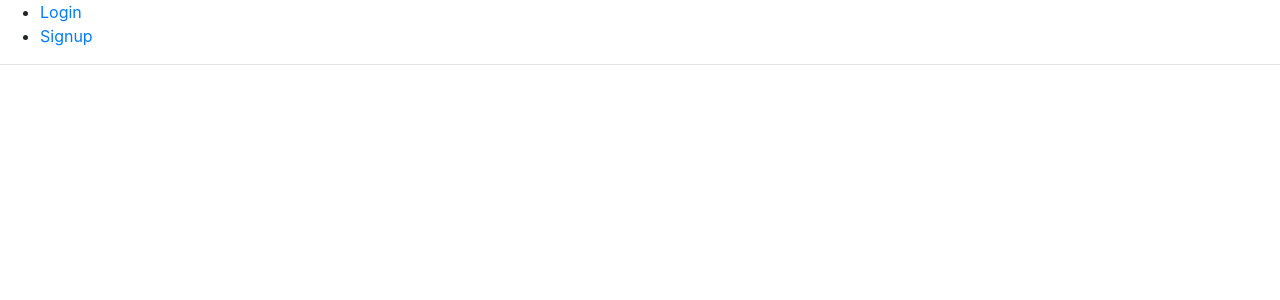
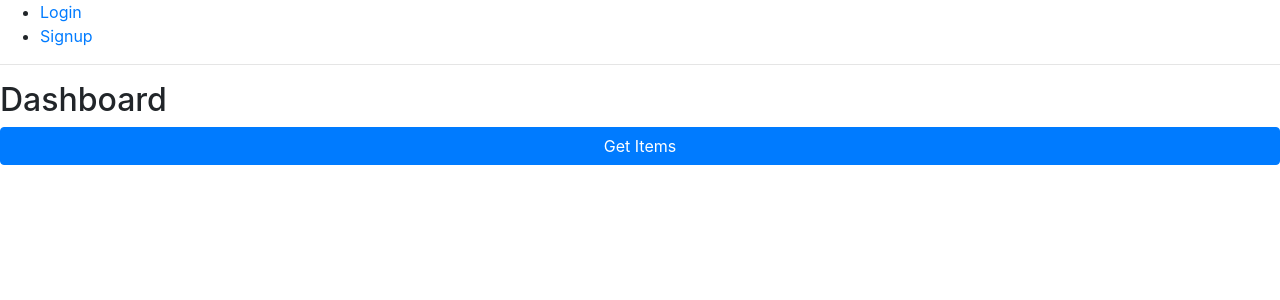
Before and after one commit to erdemdemirkapi/payment_tracking_frontend, a React (Create React App) app: page /dashboard in a window 1280 px wide. Shown: the top 300 px of the page. Built offline with nearby package versions, Linux system fonts and the light colour scheme.

Commit message:
redirection and transactions

```diff
--- a/src/App.js
+++ b/src/App.js
@@ -4,14 +4,15 @@ import {
   BrowserRouter as Router,
   Switch,
   Route,
-  Link
+  Link,
+  Redirect
 } from "react-router-dom";
 import "./login.css";
 import "./signup.css";
-import './App.css';
-import axios from 'axios';
+import "./App.css";
+import axios from "axios";
 
-export default function BasicExample() {
+export default function App() {
   return (
     <Router>
       <div>
@@ -32,6 +33,9 @@ export default function BasicExample() {
           <Route path="/signup">
             <Signup />
           </Route>
+          <Route path="/dashboard">
+            <Dashboard />
+          </Route>
         </Switch>
       </div>
     </Router>
@@ -41,6 +45,7 @@ export default function BasicExample() {
 function Login() {
   const [username, setUsername] = useState("");
   const [password, setPassword] = useState("");
+  const [isLoggedIn, setIsLoggedIn] = useState(false);
 
   function validateForm() {
     return username.length > 0 && password.length > 0;
@@ -48,25 +53,31 @@ function Login() {
 
   function loginSubmit(event) {
     event.preventDefault();
-
     axios({
-      method: 'post',
-      url: 'http://127.0.0.1:8000/api/v1/rest-auth/login/',
+      method: "post",
+      url: "http://127.0.0.1:8000/api/v1/rest-auth/login/",
       data: {
         username: username,
-          password: password,
+        password: password
       }
     }).then(obj => {
-        console.log(obj.data);
-    })
+      if (obj.status === 200) {
+        console.log("succesful");
+        setIsLoggedIn(true);
+      } else {
+        console.log("error");
+      }
+    });
   }
 
   return (
+    <React.Fragment>
+      {isLoggedIn && <Redirect to="/dashboard" />}
       <div>
         <h2>Login</h2>
         <div className="Login">
           <form onSubmit={loginSubmit}>
-          <FormGroup controlId="username" bsSize="large">
+            <FormGroup controlId="username">
               <label>Username</label>
               <FormControl
                 autoFocus
@@ -75,7 +86,7 @@ function Login() {
                 onChange={e => setUsername(e.target.value)}
               />
             </FormGroup>
-          <FormGroup controlId="password" bsSize="large">
+            <FormGroup controlId="password">
               <label>Password</label>
               <FormControl
                 value={password}
@@ -83,12 +94,13 @@ function Login() {
                 type="password"
               />
             </FormGroup>
-          <Button block bsSize="large" disabled={!validateForm()} type="submit">
+            <Button block disabled={!validateForm()} type="submit">
               Login
             </Button>
           </form>
         </div>
       </div>
+    </React.Fragment>
   );
 }
 
@@ -99,17 +111,16 @@ function Signup() {
   const [password2, setPassword2] = useState("");
 
   function validateForm() {
-    var items = username.length > 0 &&
+    var items =
+      username.length > 0 &&
       password1.length > 0 &&
       password2.length > 0 &&
       email.length > 0;
     var passwords = password1 === password2;
 
-    if(!items){
-
-    }else if(!passwords){
-
-    }else{
+    if (!items) {
+    } else if (!passwords) {
+    } else {
       return true;
     }
   }
@@ -118,26 +129,25 @@ function Signup() {
     event.preventDefault();
 
     axios({
-      method: 'post',
-      url: 'http://127.0.0.1:8000/api/v1/rest-auth/registration/',
+      method: "post",
+      url: "http://127.0.0.1:8000/api/v1/rest-auth/registration/",
       data: {
         username: username,
         email: email,
         password1: password1,
-          password2: password2,
+        password2: password2
       }
     }).then(obj => {
       console.log(obj.data);
-    })
+    });
   }
 
   return (
     <div>
       <h2>Signup</h2>
-
       <div className="Signup">
         <form onSubmit={signupSubmit}>
-        <FormGroup controlId="username" bsSize="large">
+          <FormGroup controlId="username">
             <label>Username</label>
             <FormControl
               autoFocus
@@ -146,7 +156,7 @@ function Signup() {
               onChange={e => setUsername(e.target.value)}
             />
           </FormGroup>
-        <FormGroup controlId="email" bsSize="large">
+          <FormGroup controlId="email">
             <label>Email</label>
             <FormControl
               autoFocus
@@ -155,7 +165,7 @@ function Signup() {
               onChange={e => setEmail(e.target.value)}
             />
           </FormGroup>
-        <FormGroup controlId="password" bsSize="large">
+          <FormGroup controlId="password1">
             <label>Password</label>
             <FormControl
               value={password1}
@@ -163,7 +173,7 @@ function Signup() {
               type="password"
             />
           </FormGroup>
-        <FormGroup controlId="password" bsSize="large">
+          <FormGroup controlId="password2">
             <label>Confirm Password</label>
             <FormControl
               value={password2}
@@ -171,7 +181,7 @@ function Signup() {
               type="password"
             />
           </FormGroup>
-        <Button block bsSize="large" disabled={!validateForm()} type="submit">
+          <Button block disabled={!validateForm()} type="submit">
             Login
           </Button>
         </form>
@@ -179,3 +189,38 @@ function Signup() {
     </div>
   );
 }
+
+function Dashboard() {
+  const [data, setData] = useState(null);
+
+  function getItems() {
+    axios({
+      method: "get",
+      url: "http://127.0.0.1:8000/api/v1/transactions/",
+      params: {}
+    }).then(obj => {
+      console.log(obj.data);
+      setData(obj.data);
+    });
+  }
+
+  return (
+    <div>
+      <h2>Dashboard</h2>
+      {!data && <Button block type="submit" onClick={getItems}>
+        Get Items
+      </Button>}
+      {data && <div>
+        <ul className="list-group list-group-flush">
+          {data.map(item => (
+            <li className="list-group-item" key={item.id}>
+              <label className="label">Id:</label> {item.id} |
+              <label className="label">User:</label> {item.user.username} |
+              <label className="label">Amount Cents:</label> {item.amount_cents}
+            </li>
+          ))}
+        </ul>
+      </div>}
+    </div>
+  );
+}
```
Lines whose indentation alone changed are shown as unchanged.
